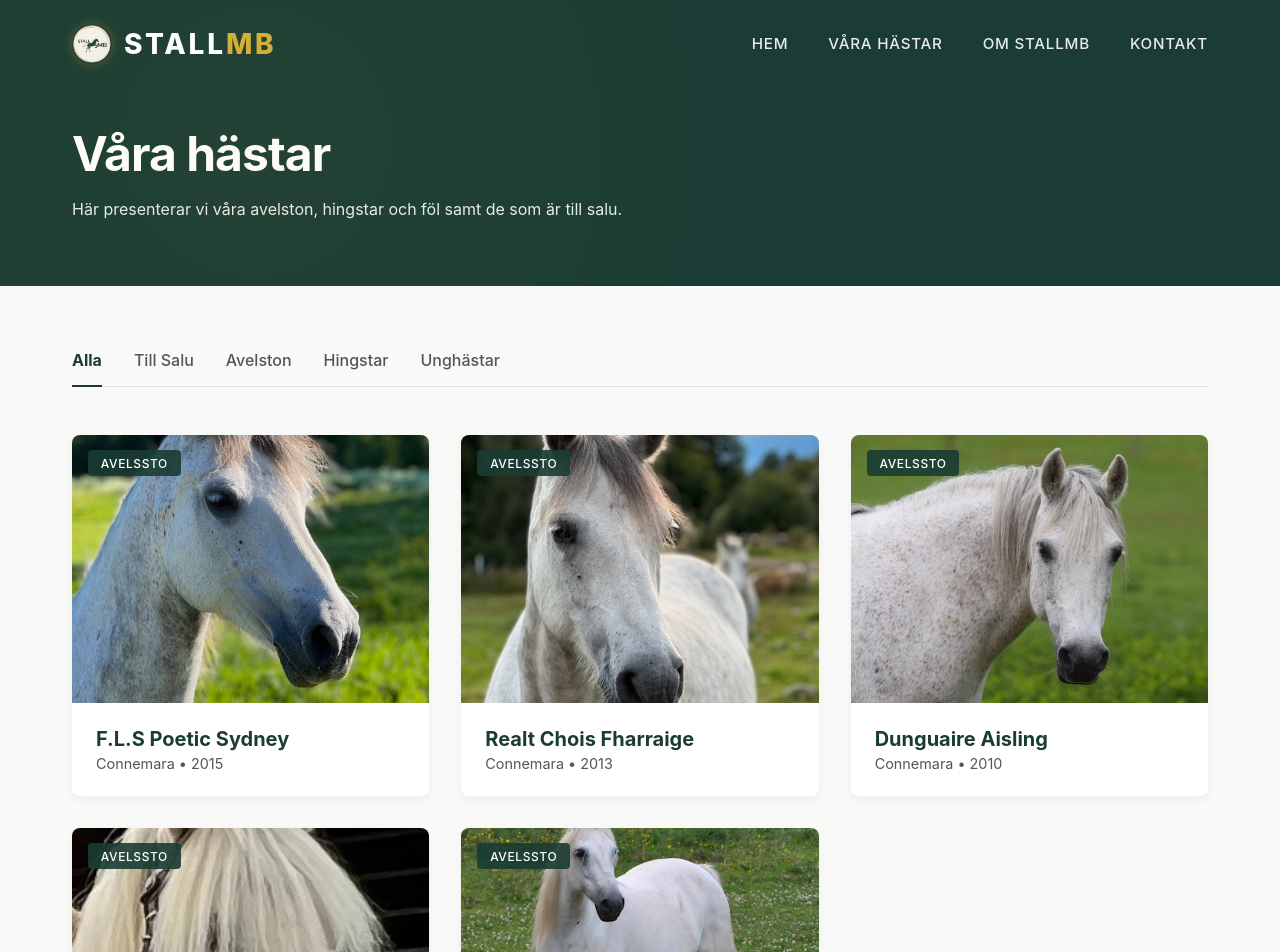
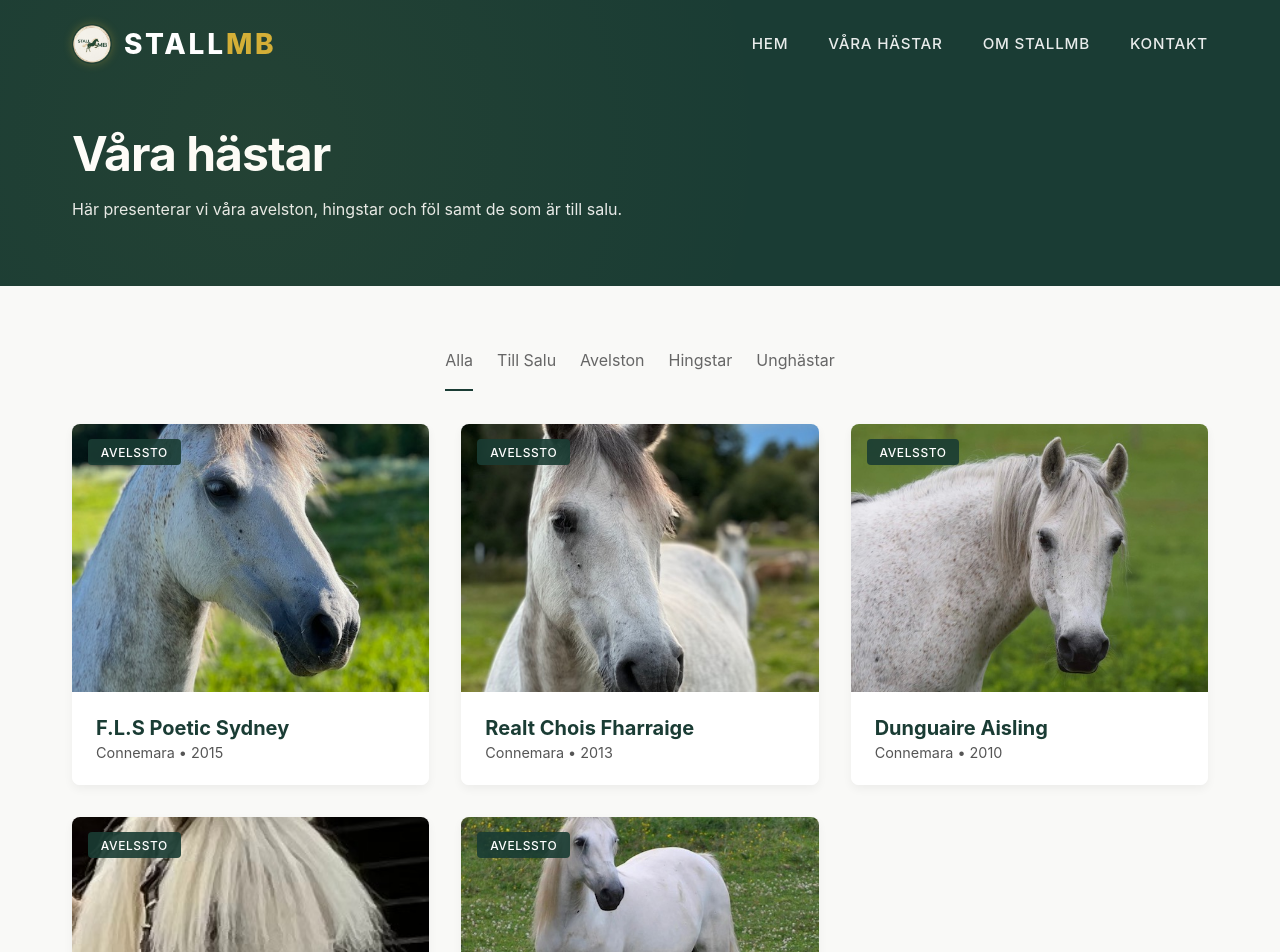
Before and after one commit to WeFlippedGroup/stallmb, a Next.js app: page /hastar in a window 1280 px wide. Shown: the top 952 px of the page. Built offline with nearby package versions, Linux system fonts and the light colour scheme; no server answers; the database is empty.

Commit message:
Implement client-side category filtering for horses

```diff
--- a/src/app/hastar/page.module.css
+++ b/src/app/hastar/page.module.css
@@ -42,31 +42,28 @@
 
 .filterBar {
     display: flex;
-    gap: 2rem;
+    justify-content: center;
+    gap: 1.5rem;
     margin-bottom: 3rem;
-    border-bottom: 1px solid #e0e0e0;
-    padding-bottom: 1rem;
+    flex-wrap: wrap;
 }
 
 .filter {
+    font-size: 1rem;
+    color: #666;
     cursor: pointer;
-    font-weight: 500;
-    color: var(--color-text-muted);
-    transition: color 0.2s;
+    padding-bottom: 0.25rem;
+    border-bottom: 2px solid transparent;
+    transition: all 0.2s;
+    background: none;
+    border: none;
+    border-bottom: 2px solid transparent;
+    /* Reset border */
+    font-family: inherit;
 }
 
-.filter:hover {
-    color: var(--color-primary);
-}
-
+.filter:hover,
 .activeFilter {
-    /* Copied from .filter */
-    cursor: pointer;
-    transition: color 0.2s;
-
-    /* Active styles */
-    color: var(--color-primary);
-    font-weight: 700;
     position: relative;
 }
 
--- a/src/app/hastar/page.tsx
+++ b/src/app/hastar/page.tsx
@@ -1,5 +1,5 @@
 import { getHorses } from '@/lib/data';
-import HorseCard from '@/components/HorseCard';
+import HorseBrowser from '@/components/HorseBrowser';
 import Navbar from '@/components/Navbar';
 import Footer from '@/components/Footer';
 import styles from './page.module.css';
@@ -24,20 +24,7 @@ export default async function HorsesPage() {
             </div>
 
             <div className="container" style={{ margin: '4rem auto' }}>
-                {/* Simple Filter placeholder - could be made client-side functional later */}
-                <div className={styles.filterBar}>
-                    <span className={styles.activeFilter}>Alla</span>
-                    <span className={styles.filter}>Till Salu</span>
-                    <span className={styles.filter}>Avelston</span>
-                    <span className={styles.filter}>Hingstar</span>
-                    <span className={styles.filter}>Unghästar</span>
-                </div>
-
-                <div className={styles.grid}>
-                    {horses.map((horse) => (
-                        <HorseCard key={horse.id} horse={horse} />
-                    ))}
-                </div>
+                <HorseBrowser initialHorses={horses} />
             </div>
 
             <Footer />
--- /dev/null
+++ b/src/components/HorseBrowser.tsx
@@ -0,0 +1,75 @@
+'use client';
+
+import { useState } from 'react';
+import { Horse } from './HorseCard';
+import HorseCard from './HorseCard';
+import styles from '@/app/hastar/page.module.css'; // Re-use existing styles
+import clsx from 'clsx';
+
+interface HorseBrowserProps {
+    initialHorses: Horse[];
+}
+
+type FilterType = 'all' | 'sale' | 'breeding' | 'stallion' | 'youngster';
+
+export default function HorseBrowser({ initialHorses }: HorseBrowserProps) {
+    const [filter, setFilter] = useState<FilterType>('all');
+
+    const filteredHorses = initialHorses.filter((horse) => {
+        if (filter === 'all') return true;
+        if (filter === 'sale') return horse.category === 'sale';
+        if (filter === 'breeding') return horse.category === 'breeding';
+        if (filter === 'stallion') return horse.category === 'stallion';
+        if (filter === 'youngster') return horse.category === 'youngster';
+        return true;
+    });
+
+    return (
+        <>
+            <div className={styles.filterBar}>
+                <button
+                    onClick={() => setFilter('all')}
+                    className={clsx(styles.filter, filter === 'all' && styles.activeFilter)}
+                >
+                    Alla
+                </button>
+                <button
+                    onClick={() => setFilter('sale')}
+                    className={clsx(styles.filter, filter === 'sale' && styles.activeFilter)}
+                >
+                    Till Salu
+                </button>
+                <button
+                    onClick={() => setFilter('breeding')}
+                    className={clsx(styles.filter, filter === 'breeding' && styles.activeFilter)}
+                >
+                    Avelston
+                </button>
+                <button
+                    onClick={() => setFilter('stallion')}
+                    className={clsx(styles.filter, filter === 'stallion' && styles.activeFilter)}
+                >
+                    Hingstar
+                </button>
+                <button
+                    onClick={() => setFilter('youngster')}
+                    className={clsx(styles.filter, filter === 'youngster' && styles.activeFilter)}
+                >
+                    Unghästar
+                </button>
+            </div>
+
+            <div className={styles.grid}>
+                {filteredHorses.length > 0 ? (
+                    filteredHorses.map((horse) => (
+                        <HorseCard key={horse.id} horse={horse} />
+                    ))
+                ) : (
+                    <div style={{ gridColumn: '1 / -1', textAlign: 'center', padding: '4rem', color: '#888' }}>
+                        Inga hästar hittades i denna kategori just nu.
+                    </div>
+                )}
+            </div>
+        </>
+    );
+}
```
